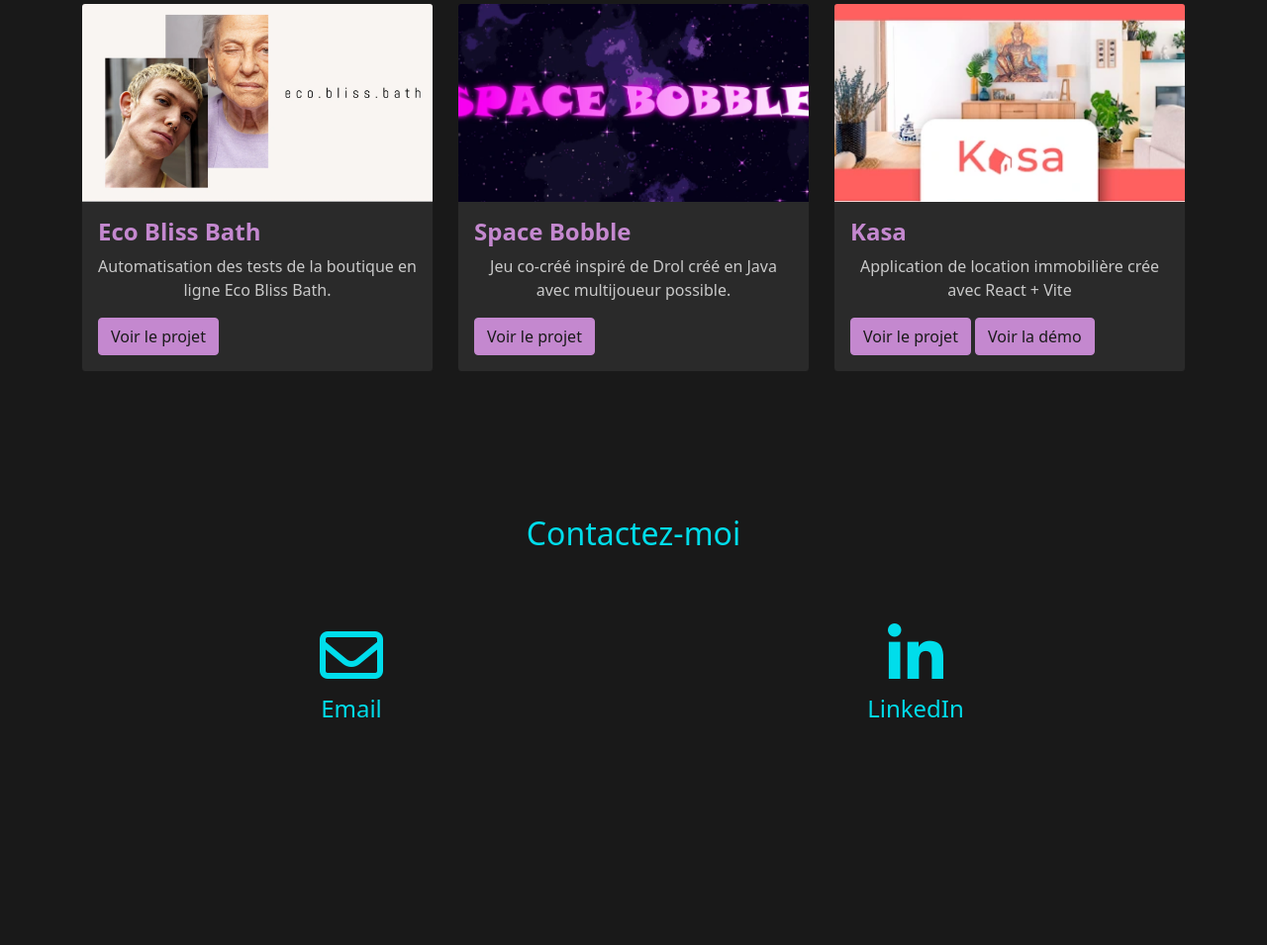
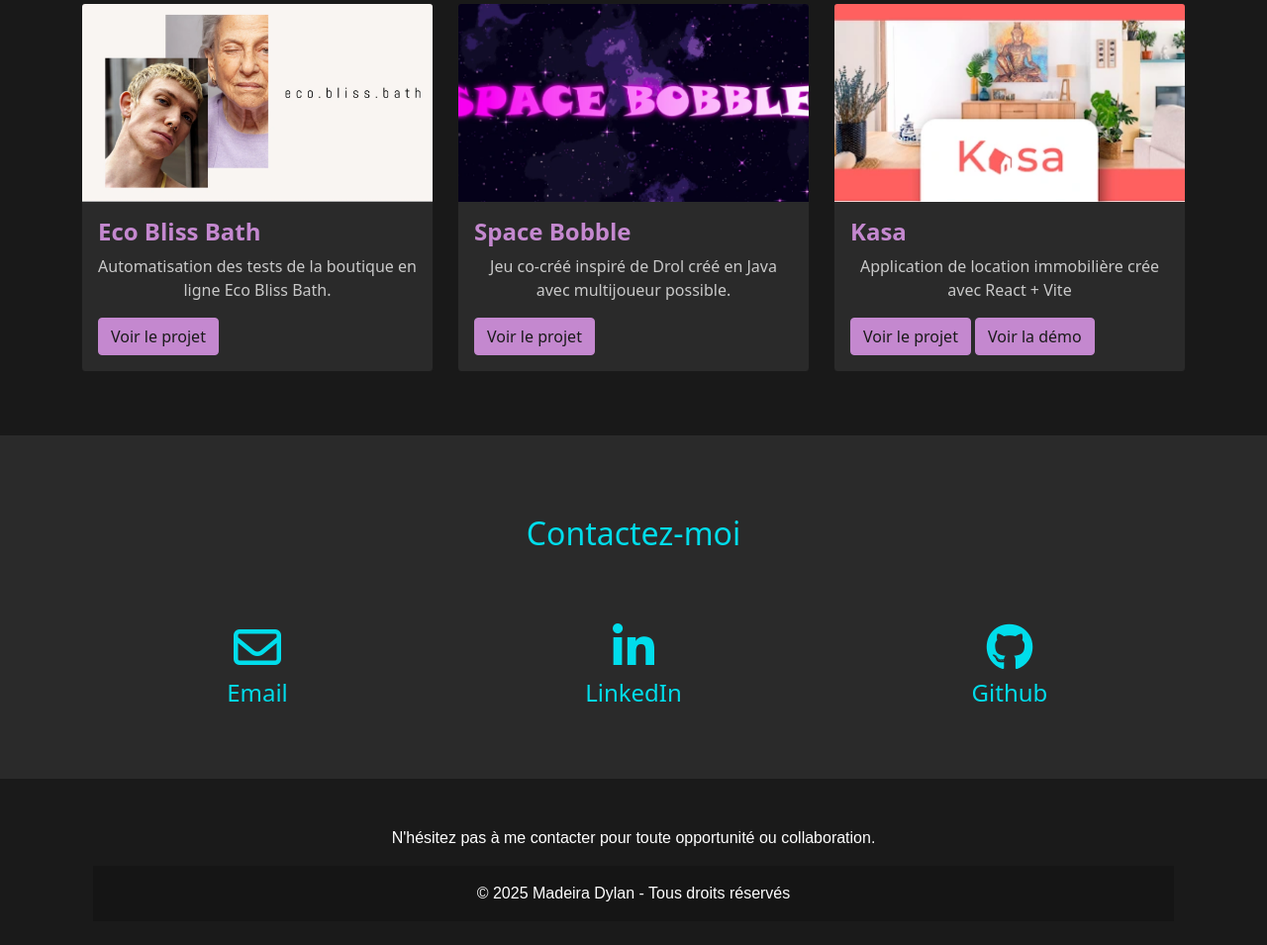
Before and after one commit to Segners/Portfolio, a website: page index.html in a window 1280 px wide. Shown: the part 3322-4277 px from the top of the page at 99% size. Before the commit the page ends 4125 px from the top, so only its background shows below. Drawn offline with nearby package versions, Linux system fonts and the light colour scheme.

Commit message:
Added Footer and fixed issues

```diff
--- a/data/skills.json
+++ b/data/skills.json
@@ -48,6 +48,4 @@
     "title": "Test",
     "text": "Tests exploratoires, unitaires et d’intégration, définition d’une stratégie de test et d’un rédaction d’un cahier de recette, automatisation de tests E2E et d’API"
   }
-
-
 ]
--- a/index.html
+++ b/index.html
@@ -2,23 +2,23 @@
 <html lang="fr">
   <head>
     <title>Madeira Dylan</title>
-    <meta charset="utf-8" >
-    <meta name="viewport" content="width=device-width, initial-scale=1" >
+    <meta charset="utf-8" />
+    <meta name="viewport" content="width=device-width, initial-scale=1" />
     <meta
       name="description"
       content="Portfolio de Madeira Dylan, développeur informatique - Découvrez mes compétences techniques et mes réalisations professionnelles"
-    >
+    />
     <!-- linking css file -->
-    <link rel="stylesheet" href="style.css" >
+    <link rel="stylesheet" href="style.css" />
     <!-- bootstrap CDN -->
     <link
       href="https://cdn.jsdelivr.net/npm/bootstrap@5.1.3/dist/css/bootstrap.min.css"
       rel="stylesheet"
-    >
+    />
     <link
       rel="stylesheet"
       href="https://cdnjs.cloudflare.com/ajax/libs/font-awesome/6.4.0/css/all.min.css"
-    >
+    />
     <script src="https://cdn.jsdelivr.net/npm/bootstrap@5.1.3/dist/js/bootstrap.bundle.min.js"></script>
   </head>
 
@@ -85,7 +85,7 @@
                 src="images/profil.webp"
                 class="img-fluid rounded about-photo"
                 alt="Portrait de Dylan Madeira"
-              >
+              />
               <div class="photo-frame"></div>
             </div>
           </div>
@@ -129,7 +129,7 @@
                 <h2 class="h5 mb-3">Mon parcours</h2>
                 <p class="mb-3">
                   Ancien étudiant en psycho, à présent développeur passionné.
-                  <br>
+                  <br />
                   Après 3 ans à explorer l’esprit humain, j’ai choisi de me
                   reconnecter à ma première passion : l’informatique.
                 </p>
@@ -144,7 +144,6 @@
         </div>
       </div>
     </section>
-
 
     <!-- skills section-->
     <section id="skills">
@@ -167,7 +166,7 @@
         <h2 class="text-center">Contactez-moi</h2>
         <div class="row justify-content-center">
           <!-- Email -->
-          <div class="col-lg-6 mt-4 contactColumn">
+          <div class="col-lg-4 col-md-6 mt-4 contactColumn">
             <a
               href="mailto:dylan.madeira@proton.me"
               aria-label="Envoyer un email"
@@ -178,16 +177,45 @@
           </div>
 
           <!-- LinkedIn -->
-          <div class="col-lg-6 mt-4 contactColumn">
-            <a href="LinkedIn" aria-label="Profil LinkedIn">
+          <div class="col-lg-4 col-md-6 mt-4 contactColumn">
+            <a href="#" aria-label="Profil LinkedIn">
               <i class="fa-brands fa-linkedin-in fa-4x"></i>
             </a>
             <h3 class="h4 mt-2">LinkedIn</h3>
+          </div>
+
+          <!-- Github -->
+          <div class="col-lg-4 col-md-6 mt-4 contactColumn">
+            <a href="https://github.com/Segners" aria-label="Profil github">
+              <i class="fab fa-github fa-4x"></i>
+            </a>
+            <h3 class="h4 mt-2">Github</h3>
           </div>
         </div>
       </div>
     </section>
 
+    <!-- Footer -->
+    <footer class="text-center text-white pt-4">
+      <div class="container p-4">
+        <!-- Section: Text -->
+        <div class="mb-3">
+          <p>
+            N'hésitez pas à me contacter pour toute opportunité ou
+            collaboration.
+          </p>
+        </div>
+
+        <!-- Copyright -->
+        <div
+          class="text-center p-3"
+          style="background-color: rgba(0, 0, 0, 0.2)"
+        >
+          © 2025 Madeira Dylan - Tous droits réservés
+        </div>
+      </div>
+    </footer>
+
     <!-- load javascript after loading all html content -->
     <script src="script/script.js"></script>
   </body>
--- a/style.css
+++ b/style.css
@@ -34,7 +34,7 @@
 }
 
 .navbarScroll {
- background-color: #1a1a1a !important;
+  background-color: #1a1a1a !important;
 }
 
 /******* HEADINGS HIERARCHY *******/
@@ -210,7 +210,6 @@
   animation-duration: 20s;
 }
 
-
 @media (max-width: 768px) {
   .e-card {
     width: 100%;
@@ -267,7 +266,6 @@
   object-fit: cover;
 }
 
-
 #portfolio .card {
   background-color: #2a2a2a;
   border: 1px solid #1a1a1a;
@@ -297,7 +295,6 @@
   border-color: #6c757d;
 }
 
-
 #portfolio .btn:hover {
   background-color: #00ddeb;
   border-color: #00ddeb;
@@ -313,6 +310,8 @@
 
 #contact {
   color: #00ddeb;
+  background-color: #2a2a2a;
+
 }
 .contactColumn {
   display: flex;
@@ -321,6 +320,22 @@
 }
 .contactColumn i {
   color: #00ddeb;
+  font-size: 3rem;
+
 }
 
+
+
 /* footer */
+footer {
+  position: relative;
+  background-color: #1a1a1a;
+  bottom: 0;
+  width: 100%;
+  font-family: 'Votre police d\'écriture', sans-serif;
+}
+
+footer a:hover {
+  transform: scale(1.1);
+  transition: all 0.3s ease;
+}
```
Also changed, not shown: script/script.js (+3 -5 lines), data/portfolio.json (indentation only).
